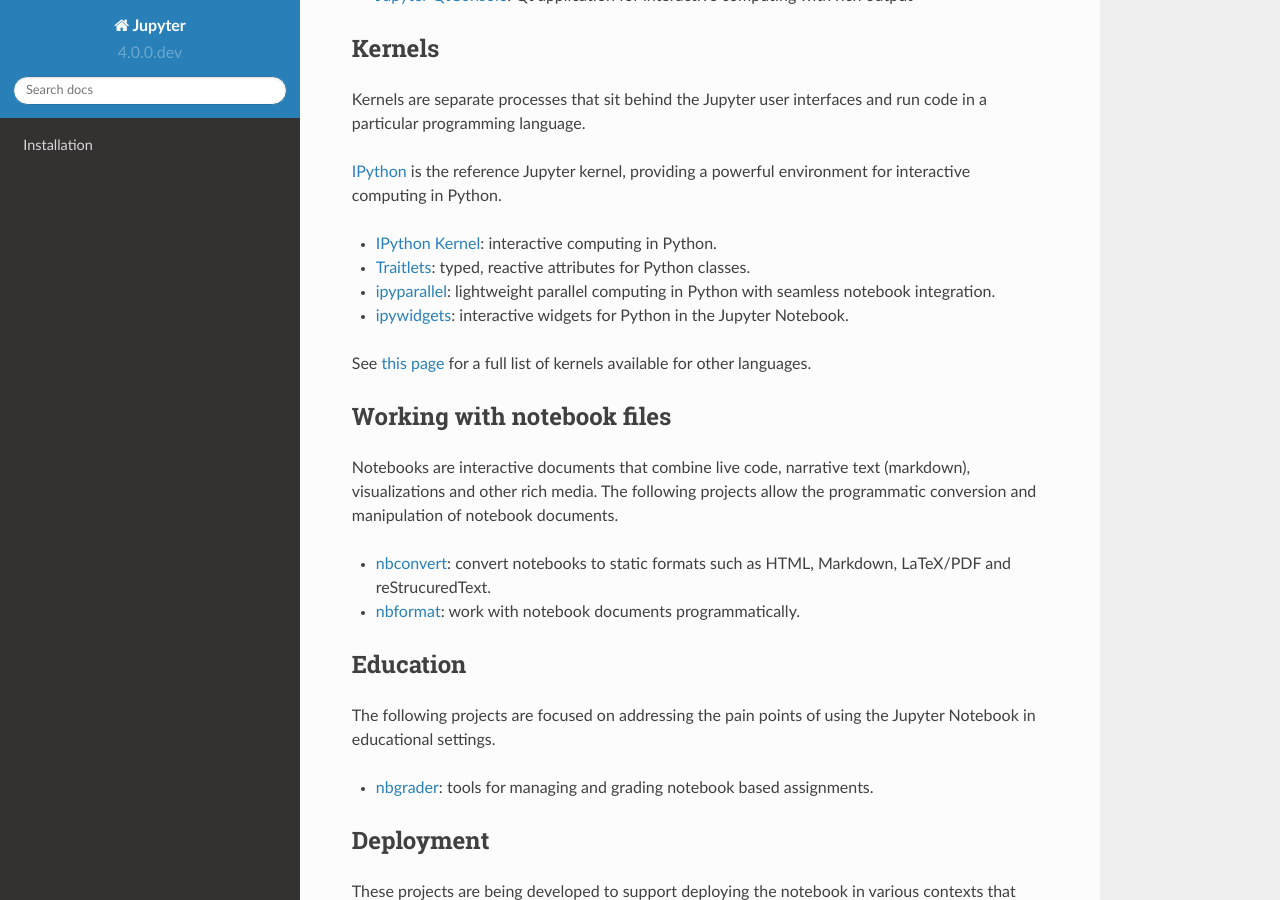
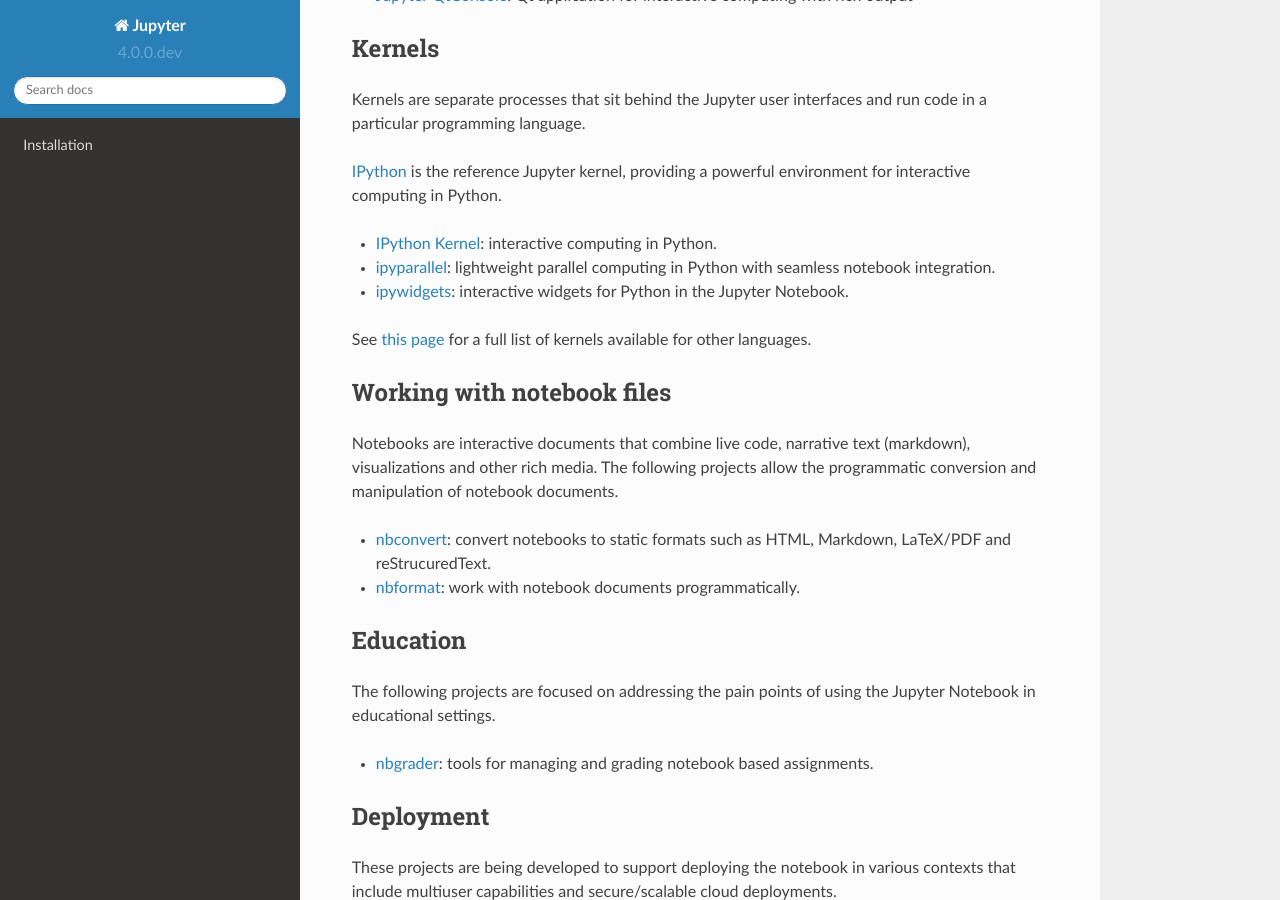
Before and after one commit to jupyter/jupyter, a Sphinx documentation site: the page built from docs/source/index.rst, in a window 1280 px wide and 900 px high, scrolled down 664 px. Built offline with Sphinx 7.4.7 and the Read the Docs theme 2.0.0, drawn with Linux system fonts in a browser that asks for light colours; pages that are not in the unit, such as notebooks, are missing from menus.

Commit message:
Traitlets shouldn't be listed here at all.
It's really a separate package that we maintain and use. It doesn't belong
amongst user-facing docs about the IPython kernel.

```diff
--- a/docs/source/index.rst
+++ b/docs/source/index.rst
@@ -41,7 +41,6 @@
 powerful environment for interactive computing in Python.
 
 - `IPython Kernel <http://ipython.readthedocs.org/en/master/>`__: interactive computing in Python.
-- `Traitlets <http://traitlets.readthedocs.org/en/latest/>`__: typed, reactive attributes for Python classes.
 - `ipyparallel <http://ipyparallel.readthedocs.org/en/latest/>`__: lightweight parallel computing in Python with seamless notebook integration.
 - `ipywidgets <https://github.com/ipython/ipywidgets>`__: interactive widgets for Python in the Jupyter Notebook.
 
```
